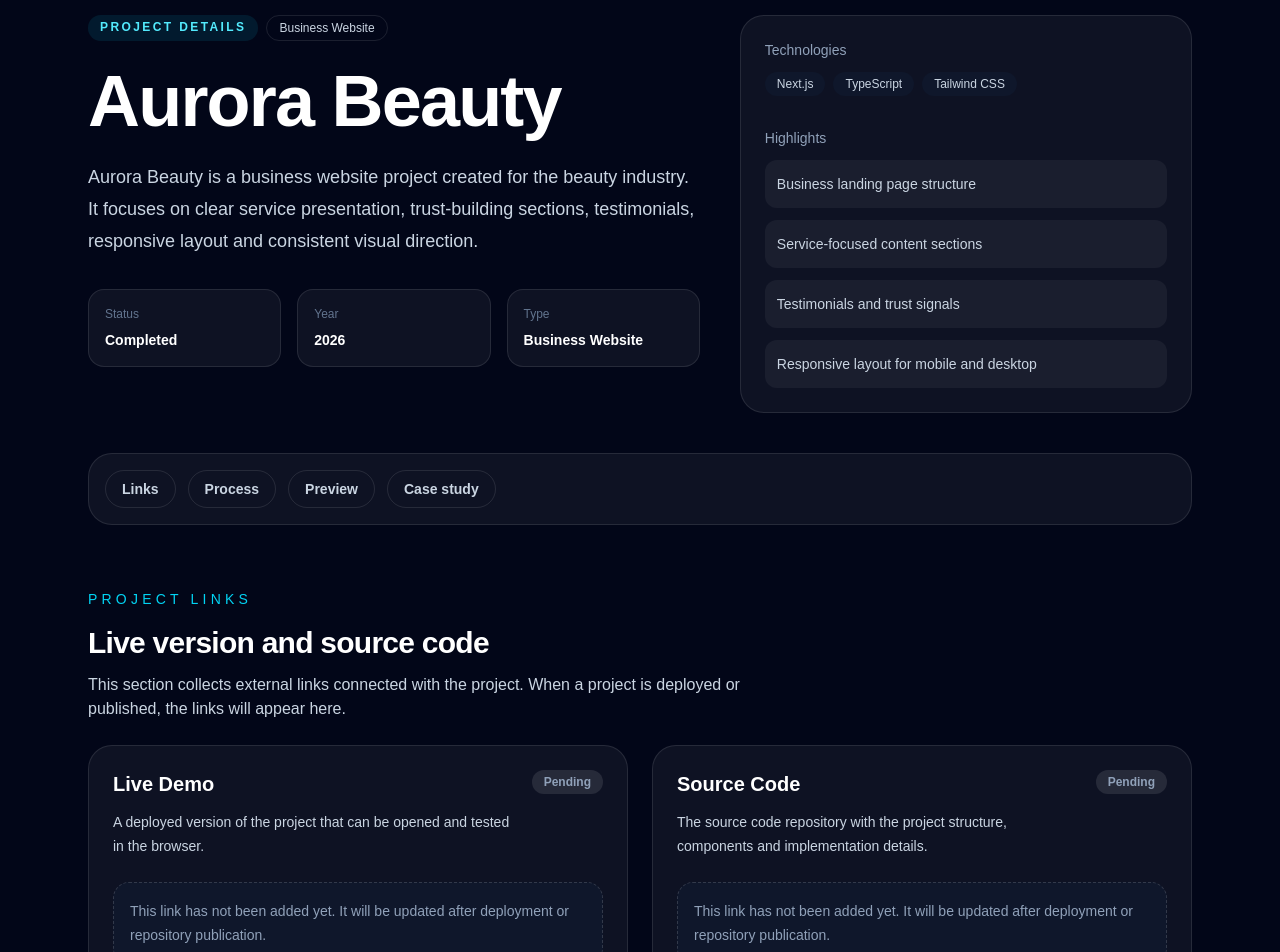
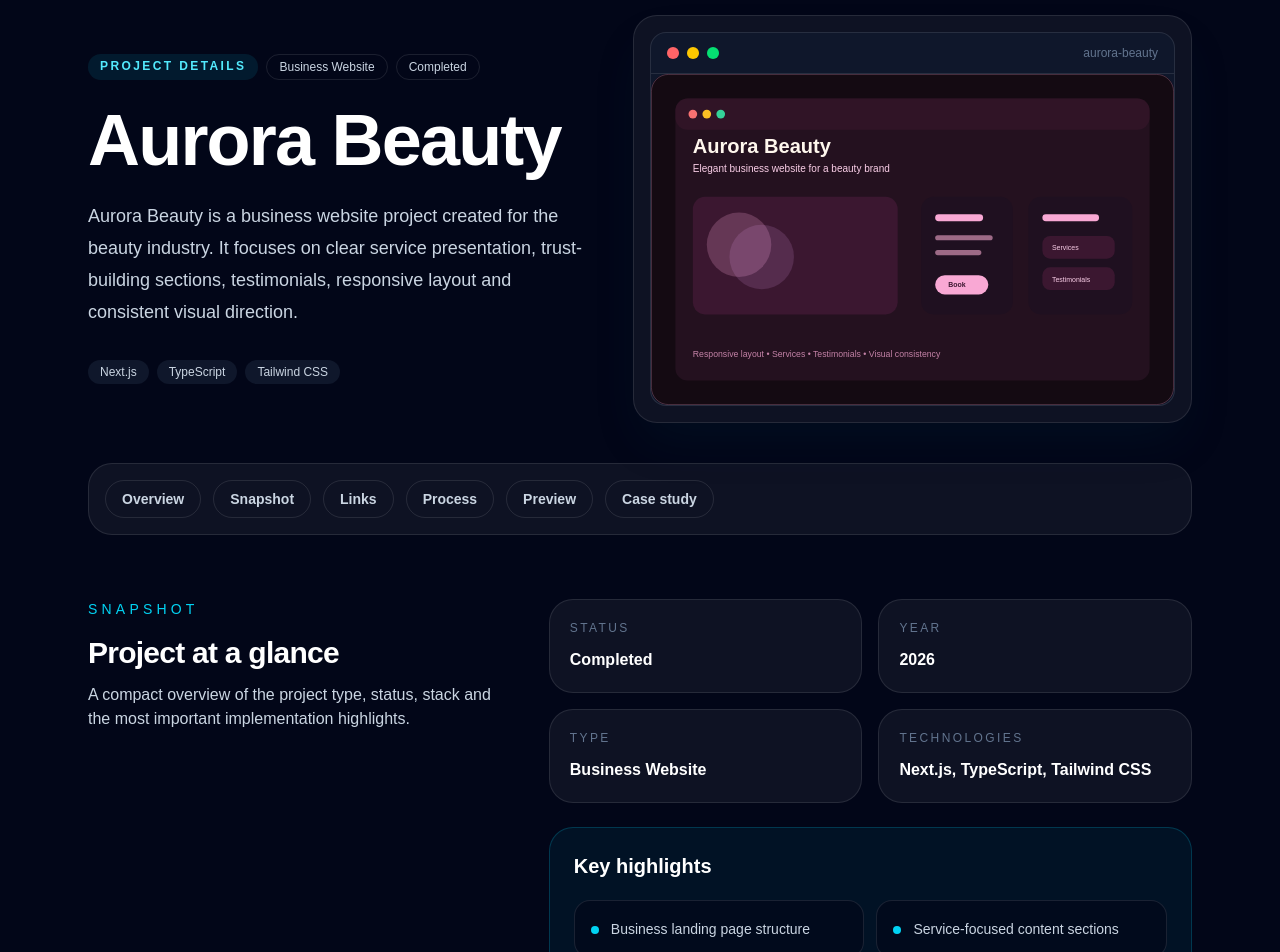
Before and after one commit to PiotrZandecki/web-dev-portfolio, a Next.js app: page /en/projects/aurora-beauty in a window 1280 px wide. Shown: the part 200-1152 px from the top of the page. Built offline with nearby package versions, Linux system fonts and the light colour scheme; no server answers.

Commit message:
Redesign project case study pages

```diff
--- a/src/app/[locale]/projects/[slug]/page.tsx
+++ b/src/app/[locale]/projects/[slug]/page.tsx
@@ -7,8 +7,10 @@
 import { ProjectEmbed } from "@/components/ProjectEmbed";
 import { ProjectLinks } from "@/components/ProjectLinks";
 import { ProjectMockups } from "@/components/ProjectMockups";
+import { ProjectPager } from "@/components/ProjectPager";
 import { ProjectProcess } from "@/components/ProjectProcess";
 import { ProjectSectionNav } from "@/components/ProjectSectionNav";
+import { ProjectSnapshot } from "@/components/ProjectSnapshot";
 import { RelatedProjects } from "@/components/RelatedProjects";
 import { getProjectBySlug, projects } from "@/content/projects";
 import { getDictionary, isLocale } from "@/lib/i18n";
@@ -109,6 +111,12 @@
 
       <ProjectSectionNav locale={locale} />
 
+      <ProjectSnapshot
+        project={project}
+        locale={locale}
+        dictionary={dictionary}
+      />
+
       <ProjectLinks project={project} dictionary={dictionary} />
 
       <ProjectProcess
@@ -131,6 +139,12 @@
 
       <ProjectEmbed project={project} locale={locale} />
 
+      <ProjectPager
+        currentProjectSlug={project.slug}
+        projects={projects}
+        locale={locale}
+      />
+
       <RelatedProjects
         currentProjectSlug={project.slug}
         locale={locale}
--- a/src/components/ProjectDetailsHero.tsx
+++ b/src/components/ProjectDetailsHero.tsx
@@ -1,3 +1,4 @@
+import Image from "next/image";
 import { Project } from "@/content/projects";
 import { Dictionary } from "@/lib/i18n";
 import { Locale } from "@/types/locale";
@@ -13,26 +14,15 @@
   locale,
   dictionary,
 }: ProjectDetailsHeroProps) {
-  const projectFacts = [
-    {
-      label: dictionary.common.status,
-      value: dictionary.status[project.status],
-    },
-    {
-      label: dictionary.common.year,
-      value: project.year,
-    },
-    {
-      label: dictionary.common.type,
-      value: project.category[locale],
-    },
-  ];
+  const previewImage = project.mockups[0];
 
   return (
     <section
+      id="project-overview"
       aria-labelledby="project-details-heading"
-      className="mt-10 grid gap-10 lg:grid-cols-[1.15fr_0.85fr]"
+      className="mt-10 scroll-mt-32"
     >
+      <div className="grid gap-10 lg:grid-cols-[0.95fr_1.05fr] lg:items-center">
         <div>
           <div className="flex flex-wrap gap-2">
             <span className="rounded-full bg-cyan-400/10 px-3 py-1 text-xs font-semibold uppercase tracking-[0.2em] text-cyan-300">
@@ -41,6 +31,10 @@
 
             <span className="rounded-full border border-white/10 px-3 py-1 text-xs font-medium text-slate-300">
               {project.category[locale]}
+            </span>
+
+            <span className="rounded-full border border-white/10 px-3 py-1 text-xs font-medium text-slate-300">
+              {dictionary.status[project.status]}
             </span>
           </div>
 
@@ -55,59 +49,42 @@
             {project.description[locale]}
           </p>
 
-        <dl className="mt-8 grid max-w-2xl gap-4 sm:grid-cols-3">
-          {projectFacts.map((fact) => (
-            <div
-              key={fact.label}
-              className="rounded-2xl border border-white/10 bg-white/5 p-4"
-            >
-              <dt className="text-xs text-slate-500">{fact.label}</dt>
-              <dd className="mt-2 text-sm font-semibold text-white">
-                {fact.value}
-              </dd>
-            </div>
-          ))}
-        </dl>
-      </div>
-
-      <aside
-        aria-label={dictionary.common.highlights}
-        className="rounded-3xl border border-white/10 bg-white/5 p-6"
-      >
-        <div>
-          <h2 className="text-sm font-medium text-slate-400">
-            {dictionary.common.technologies}
-          </h2>
-
-          <ul className="mt-3 flex flex-wrap gap-2">
+          <div className="mt-8 flex flex-wrap gap-2">
             {project.technologies.map((technology) => (
-              <li
+              <span
                 key={technology}
                 className="rounded-full bg-slate-900 px-3 py-1 text-xs text-slate-300"
               >
                 {technology}
-              </li>
+              </span>
             ))}
-          </ul>
+          </div>
         </div>
 
-        <div className="mt-8">
-          <h2 className="text-sm font-medium text-slate-400">
-            {dictionary.common.highlights}
-          </h2>
+        <div className="overflow-hidden rounded-3xl border border-white/10 bg-white/5 p-4 shadow-2xl shadow-cyan-950/20">
+          <div className="overflow-hidden rounded-2xl border border-white/10 bg-slate-900">
+            <div className="flex items-center justify-between border-b border-white/10 px-4 py-3">
+              <div aria-hidden="true" className="flex gap-2">
+                <span className="h-3 w-3 rounded-full bg-red-400" />
+                <span className="h-3 w-3 rounded-full bg-yellow-400" />
+                <span className="h-3 w-3 rounded-full bg-green-400" />
+              </div>
 
-          <ul className="mt-3 space-y-3 text-sm text-slate-300">
-            {project.highlights[locale].map((highlight) => (
-              <li
-                key={highlight}
-                className="rounded-xl bg-white/5 p-3 leading-6"
-              >
-                {highlight}
-              </li>
-            ))}
-          </ul>
+              <span className="text-xs text-slate-500">{project.slug}</span>
             </div>
-      </aside>
+
+            <Image
+              src={previewImage.imageSrc}
+              alt={previewImage.title[locale]}
+              width={1200}
+              height={760}
+              sizes="(min-width: 1024px) 560px, calc(100vw - 48px)"
+              className="aspect-1200/760 w-full object-cover"
+              priority
+            />
+          </div>
+        </div>
+      </div>
     </section>
   );
 }
--- /dev/null
+++ b/src/components/ProjectPager.tsx
@@ -0,0 +1,125 @@
+import Link from "next/link";
+import { Project } from "@/content/projects";
+import { Locale } from "@/types/locale";
+
+type ProjectPagerProps = {
+  currentProjectSlug: string;
+  projects: Project[];
+  locale: Locale;
+};
+
+const projectPagerCopy: Record<
+  Locale,
+  {
+    eyebrow: string;
+    title: string;
+    previous: string;
+    next: string;
+    allProjects: string;
+  }
+> = {
+  en: {
+    eyebrow: "Continue exploring",
+    title: "More project case studies",
+    previous: "Previous project",
+    next: "Next project",
+    allProjects: "All projects",
+  },
+  pl: {
+    eyebrow: "Kontynuuj przeglądanie",
+    title: "Więcej case studies",
+    previous: "Poprzedni projekt",
+    next: "Następny projekt",
+    allProjects: "Wszystkie projekty",
+  },
+};
+
+export function ProjectPager({
+  currentProjectSlug,
+  projects,
+  locale,
+}: ProjectPagerProps) {
+  const copy = projectPagerCopy[locale];
+  const currentProjectIndex = projects.findIndex(
+    (project) => project.slug === currentProjectSlug,
+  );
+
+  const previousProject =
+    currentProjectIndex > 0 ? projects[currentProjectIndex - 1] : undefined;
+
+  const nextProject =
+    currentProjectIndex >= 0 && currentProjectIndex < projects.length - 1
+      ? projects[currentProjectIndex + 1]
+      : undefined;
+
+  return (
+    <section className="mt-16 rounded-3xl border border-white/10 bg-white/5 p-6 md:p-8">
+      <div className="mb-8 flex flex-col gap-4 md:flex-row md:items-end md:justify-between">
+        <div>
+          <p className="text-sm font-medium uppercase tracking-[0.3em] text-cyan-400">
+            {copy.eyebrow}
+          </p>
+
+          <h2 className="mt-3 text-3xl font-bold tracking-tight text-white">
+            {copy.title}
+          </h2>
+        </div>
+
+        <Link
+          href={`/${locale}/projects/`}
+          className="w-fit rounded-full border border-white/15 px-5 py-3 text-sm font-semibold text-white transition hover:border-white/40 hover:bg-white/5"
+        >
+          {copy.allProjects}
+        </Link>
+      </div>
+
+      <div className="grid gap-4 md:grid-cols-2">
+        {previousProject ? (
+          <Link
+            href={`/${locale}/projects/${previousProject.slug}/`}
+            className="rounded-3xl border border-white/10 bg-slate-950 p-5 transition hover:border-cyan-400/40 hover:bg-slate-900"
+          >
+            <p className="text-xs font-semibold uppercase tracking-[0.2em] text-slate-500">
+              ← {copy.previous}
+            </p>
+
+            <p className="mt-3 text-xl font-semibold text-white">
+              {previousProject.title}
+            </p>
+
+            <p className="mt-2 text-sm leading-6 text-slate-400">
+              {previousProject.shortDescription[locale]}
+            </p>
+          </Link>
+        ) : (
+          <div className="rounded-3xl border border-dashed border-white/10 bg-slate-950/50 p-5 text-sm text-slate-500">
+            {copy.previous}
+          </div>
+        )}
+
+        {nextProject ? (
+          <Link
+            href={`/${locale}/projects/${nextProject.slug}/`}
+            className="rounded-3xl border border-white/10 bg-slate-950 p-5 text-left transition hover:border-cyan-400/40 hover:bg-slate-900 md:text-right"
+          >
+            <p className="text-xs font-semibold uppercase tracking-[0.2em] text-slate-500">
+              {copy.next} →
+            </p>
+
+            <p className="mt-3 text-xl font-semibold text-white">
+              {nextProject.title}
+            </p>
+
+            <p className="mt-2 text-sm leading-6 text-slate-400">
+              {nextProject.shortDescription[locale]}
+            </p>
+          </Link>
+        ) : (
+          <div className="rounded-3xl border border-dashed border-white/10 bg-slate-950/50 p-5 text-sm text-slate-500 md:text-right">
+            {copy.next}
+          </div>
+        )}
+      </div>
+    </section>
+  );
+}
--- a/src/components/ProjectSectionNav.tsx
+++ b/src/components/ProjectSectionNav.tsx
@@ -8,6 +8,8 @@
   Locale,
   {
     label: string;
+    overview: string;
+    snapshot: string;
     links: string;
     process: string;
     preview: string;
@@ -16,6 +18,8 @@
 > = {
   en: {
     label: "Case study navigation",
+    overview: "Overview",
+    snapshot: "Snapshot",
     links: "Links",
     process: "Process",
     preview: "Preview",
@@ -23,6 +27,8 @@
   },
   pl: {
     label: "Nawigacja case study",
+    overview: "Opis",
+    snapshot: "Podsumowanie",
     links: "Linki",
     process: "Proces",
     preview: "Podgląd",
@@ -34,6 +40,14 @@
   const copy = projectSectionNavCopy[locale];
 
   const items = [
+    {
+      label: copy.overview,
+      href: "#project-overview",
+    },
+    {
+      label: copy.snapshot,
+      href: "#project-snapshot",
+    },
     {
       label: copy.links,
       href: "#project-links",
--- /dev/null
+++ b/src/components/ProjectSnapshot.tsx
@@ -0,0 +1,126 @@
+import { Project } from "@/content/projects";
+import { Dictionary } from "@/lib/i18n";
+import { Locale } from "@/types/locale";
+
+type ProjectSnapshotProps = {
+  project: Project;
+  locale: Locale;
+  dictionary: Dictionary;
+};
+
+const snapshotCopy: Record<
+  Locale,
+  {
+    eyebrow: string;
+    title: string;
+    description: string;
+    highlightsLabel: string;
+  }
+> = {
+  en: {
+    eyebrow: "Snapshot",
+    title: "Project at a glance",
+    description:
+      "A compact overview of the project type, status, stack and the most important implementation highlights.",
+    highlightsLabel: "Key highlights",
+  },
+  pl: {
+    eyebrow: "Podsumowanie",
+    title: "Projekt w skrócie",
+    description:
+      "Kompaktowy przegląd typu projektu, statusu, stacku i najważniejszych elementów implementacji.",
+    highlightsLabel: "Najważniejsze elementy",
+  },
+};
+
+export function ProjectSnapshot({
+  project,
+  locale,
+  dictionary,
+}: ProjectSnapshotProps) {
+  const copy = snapshotCopy[locale];
+
+  const facts = [
+    {
+      label: dictionary.common.status,
+      value: dictionary.status[project.status],
+    },
+    {
+      label: dictionary.common.year,
+      value: project.year,
+    },
+    {
+      label: dictionary.common.type,
+      value: project.category[locale],
+    },
+    {
+      label: dictionary.common.technologies,
+      value: project.technologies.slice(0, 3).join(", "),
+    },
+  ];
+
+  return (
+    <section
+      id="project-snapshot"
+      aria-labelledby="project-snapshot-heading"
+      className="mt-16 scroll-mt-32"
+    >
+      <div className="grid gap-8 lg:grid-cols-[0.8fr_1.2fr]">
+        <div>
+          <p className="text-sm font-medium uppercase tracking-[0.3em] text-cyan-400">
+            {copy.eyebrow}
+          </p>
+
+          <h2
+            id="project-snapshot-heading"
+            className="mt-4 text-3xl font-bold tracking-tight text-white"
+          >
+            {copy.title}
+          </h2>
+
+          <p className="mt-3 text-slate-300">{copy.description}</p>
+        </div>
+
+        <div className="grid gap-6">
+          <dl className="grid gap-4 sm:grid-cols-2">
+            {facts.map((fact) => (
+              <div
+                key={fact.label}
+                className="rounded-3xl border border-white/10 bg-white/5 p-5"
+              >
+                <dt className="text-xs font-medium uppercase tracking-[0.2em] text-slate-500">
+                  {fact.label}
+                </dt>
+
+                <dd className="mt-3 text-base font-semibold text-white">
+                  {fact.value}
+                </dd>
+              </div>
+            ))}
+          </dl>
+
+          <article className="rounded-3xl border border-cyan-400/20 bg-cyan-400/6 p-6">
+            <h3 className="text-xl font-semibold text-white">
+              {copy.highlightsLabel}
+            </h3>
+
+            <ul className="mt-5 grid gap-3 md:grid-cols-2">
+              {project.highlights[locale].map((highlight) => (
+                <li
+                  key={highlight}
+                  className="rounded-2xl border border-white/10 bg-slate-950/60 p-4 text-sm leading-6 text-slate-300"
+                >
+                  <span
+                    aria-hidden="true"
+                    className="mr-3 inline-block h-2 w-2 rounded-full bg-cyan-400"
+                  />
+                  {highlight}
+                </li>
+              ))}
+            </ul>
+          </article>
+        </div>
+      </div>
+    </section>
+  );
+}
```
Also changed, not shown: 1 other file (tests, documents, lock files or other folders). Lines whose indentation alone changed are shown as unchanged.
